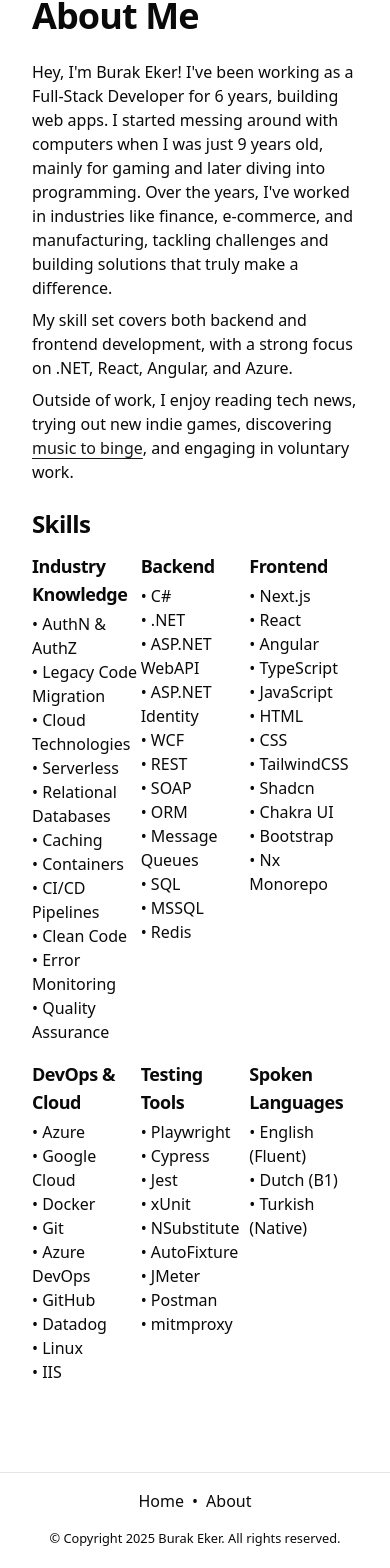
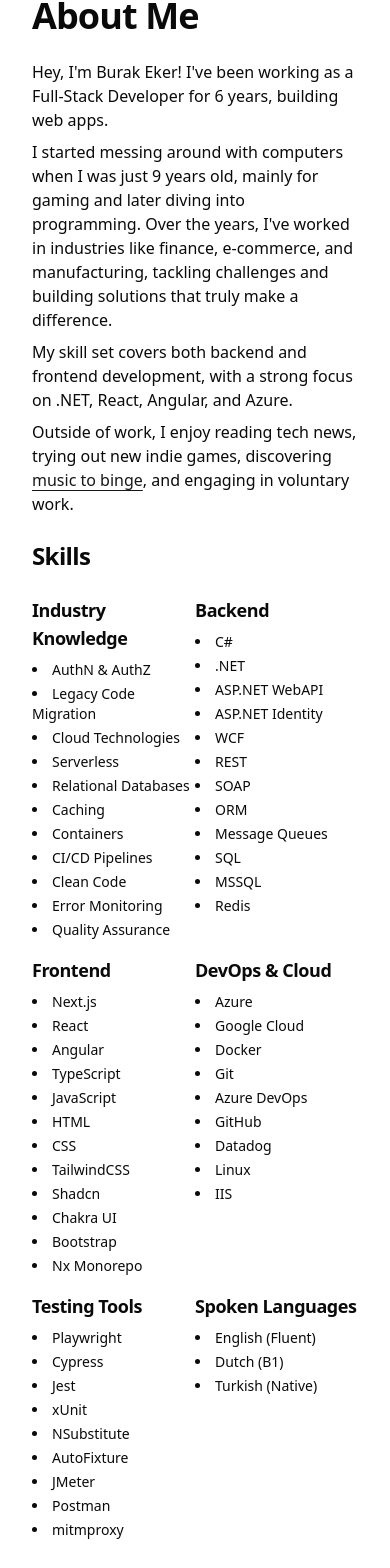
Before and after one commit to mburakeker/burakeker.nl, a Next.js app: page /about in a window 390 px wide. Shown: the part 108-1676 px from the top of the page. Built offline with nearby package versions, Linux system fonts and the light colour scheme.

Commit message:
code clean up, improve responsive design

```diff
--- a/app/about/page.tsx
+++ b/app/about/page.tsx
@@ -8,19 +8,23 @@
           <h1 className="text-4xl font-bold tracking-tight lg:text-4xl text-left mb-6">
             About Me
           </h1>
+          <div className="space-y-2">
             <p>
               Hey, I&apos;m Burak Eker! I&apos;ve been working as a Full-Stack
-            Developer for 6 years, building web apps. I started messing around
-            with computers when I was just 9 years old, mainly for gaming and
-            later diving into programming. Over the years, I&apos;ve worked in
-            industries like finance, e-commerce, and manufacturing, tackling
-            challenges and building solutions that truly make a difference.
+              Developer for 6 years, building web apps.
             </p>
-          <p className="mt-2">
+            <p>
+              I started messing around with computers when I was just 9 years
+              old, mainly for gaming and later diving into programming. Over the
+              years, I&apos;ve worked in industries like finance, e-commerce,
+              and manufacturing, tackling challenges and building solutions that
+              truly make a difference.
+            </p>
+            <p>
               My skill set covers both backend and frontend development, with a
               strong focus on .NET, React, Angular, and Azure.
             </p>
-          <p className="mt-2">
+            <p>
               Outside of work, I enjoy reading tech news, trying out new indie
               games, discovering{" "}
               <a
@@ -32,21 +36,22 @@
               </a>
               , and engaging in voluntary work.
             </p>
+          </div>
         </section>
-        <section className="mt-6 mb-6">
-          <h2 className="text-2xl font-semibold tracking-tight text-left mb-3">
+        <section className="my-6">
+          <h2 className="text-2xl font-semibold tracking-tight text-left mb-6">
             Skills
           </h2>
           <div className="flex flex-col">
-            <div className="grid grid-cols-3 space-y-4">
+            <div className="grid grid-cols-2 space-y-4 md:grid-cols-3">
               {knowledge.map((category, index) => (
                 <div key={index}>
-                  <h3 className="text-lg font-semibold tracking-tight text-left mb-1">
+                  <h3 className="text-lg font-semibold tracking-tight text-left mb-2">
                     {category.title}
                   </h3>
-                  <ul>
+                  <ul className="text-sm list-disc list-inside space-y-1">
                     {category.skills.map((value, index2) => (
-                      <p key={index2}>• {value}</p>
+                      <li key={index2}>{value}</li>
                     ))}
                   </ul>
                 </div>
--- a/app/page.tsx
+++ b/app/page.tsx
@@ -48,16 +48,17 @@
           <h2 className="text-2xl font-semibold tracking-tight text-left mb-6">
             Summary
           </h2>
+          <div className="space-y-3">
             <p>
               Hi! I&apos;m a Full-Stack Developer with 6 years of experience
               creating secure, scalable, and user-friendly web applications in
               industries like finance, e-commerce, and manufacturing.
             </p>
-          <p className="mt-2">
+            <p>
               I love solving problems, simplifying complex systems, and building
               tools that make people&apos;s lives easier.
             </p>
-          <p className="mt-1">Here is my primary tech stack:</p>
+            <p>Here is my primary tech stack:</p>
             <ul className="flex flex-wrap gap-3 p-2">
               {techStackItems.map((value, index) => (
                 <li key={index}>
@@ -67,6 +68,7 @@
                 </li>
               ))}
             </ul>
+          </div>
           <div className="pt-4">
             <Link
               href="/about"
--- a/components/Footer.tsx
+++ b/components/Footer.tsx
@@ -5,17 +5,6 @@
   return (
     <footer className="mx-auto mt-auto w-full max-w-2xl flex flex-col justify-center align-center py-12">
       <Separator className="w-full mb-4" />
-      <nav className="w-full mb-4">
-        <ul className="flex gap-2 align-center justify-center">
-          <li>
-            <Link href="/">Home</Link>
-          </li>
-          <span>•</span>
-          <li>
-            <Link href="/about">About</Link>
-          </li>
-        </ul>
-      </nav>
       <small className="text-center">© Copyright 2025 Burak Eker. All rights reserved.</small>
     </footer>
   );
--- a/lib/data.ts
+++ b/lib/data.ts
@@ -27,6 +27,7 @@
   "Azure",
   "Docker",
   "SQL",
+  "Redis",
 ];
 
 export const knowledge: Knowledge[] = [
```
Lines whose indentation alone changed are shown as unchanged.
